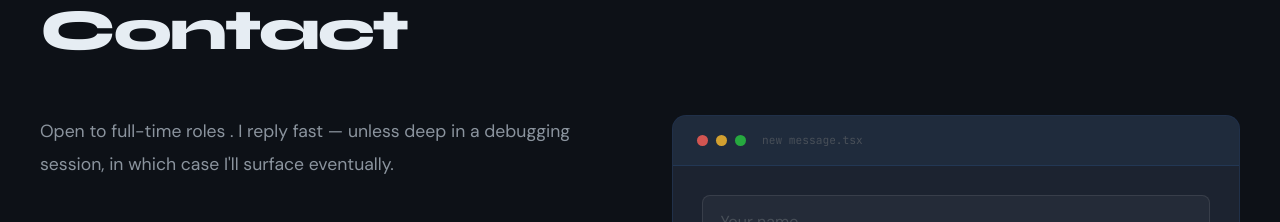
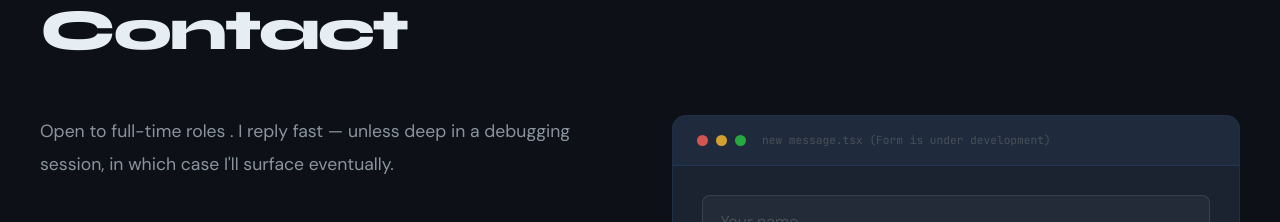
Before and after one commit to BIJIN23/Bijin-Raju-Portofolio, a Next.js app: page / in a window 1280 px wide. Shown: the part 4294-4516 px from the top of the page. Built offline with nearby package versions, Linux system fonts and the light colour scheme.

Commit message:
#3 Form message

```diff
--- a/app/page.tsx
+++ b/app/page.tsx
@@ -1,6 +1,6 @@
 "use client";
 import React, { useState, useEffect, useRef } from "react";
-import {EDUCATION, EXPERIENCE, PROJECTS, SKILLS,ROLES, NAV} from './constant';
+import { EDUCATION, EXPERIENCE, PROJECTS, SKILLS, ROLES, NAV } from './constant';
 import useInView from '../hooks/useInView';
 import useTypewriter from "@/hooks/useTypewriter";
 import C from '@/styles/theme'
@@ -912,7 +912,7 @@ export default function Portfolio() {
                 <div style={{ background: C.bgCard, border: `1px solid ${C.border}`, borderRadius: "14px", overflow: "hidden" }}>
                   <div style={{ background: "rgba(88,166,255,0.06)", borderBottom: `1px solid ${C.border}`, padding: "1rem 1.5rem", display: "flex", alignItems: "center", gap: "0.5rem" }}>
                     {["#ff5f57", "#ffbd2e", "#28c840"].map((c, i) => <div key={i} style={{ width: 11, height: 11, borderRadius: "50%", background: c, opacity: 0.8 }} />)}
-                    <span style={{ fontFamily: "'JetBrains Mono', monospace", fontSize: "0.7rem", color: C.textDim, marginLeft: "0.5rem" }}>new message.tsx</span>
+                    <span style={{ fontFamily: "'JetBrains Mono', monospace", fontSize: "0.7rem", color: C.textDim, marginLeft: "0.5rem" }}>new message.tsx (Form is under development)</span>
                   </div>
                   <div style={{ padding: "1.8rem", display: "flex", flexDirection: "column", gap: "1rem" }}>
                     <input className="form-input" placeholder="Your name" />
```
